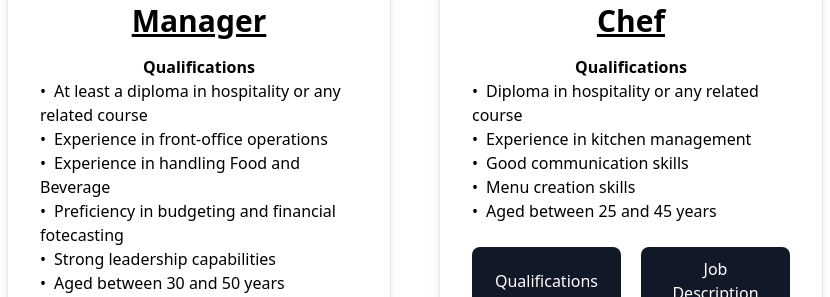
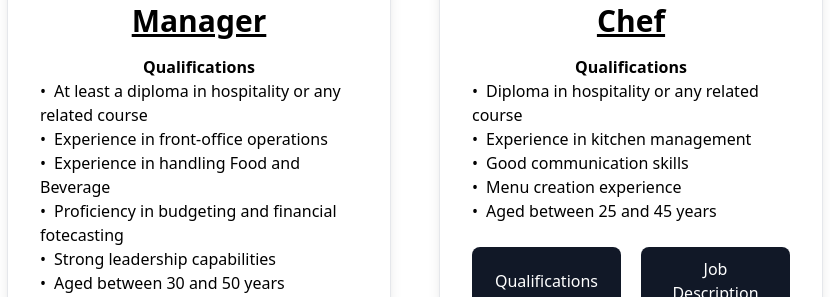
Before and after one commit to Opiyo24/golden_gate_resort, a website: page src/announcements.html in a window 1280 px wide. Shown: the part 754-1051 px from the top of the page, 9-839 px from the left. Drawn offline with nearby package versions, Linux system fonts and the light colour scheme; some icons are missing.

```diff
--- a/src/announcements.html
+++ b/src/announcements.html
@@ -146,7 +146,7 @@
                         <li class="before:content-['•'] before:pr-2">At least a diploma in hospitality or any related course</li>
                         <li class="before:content-['•'] before:pr-2">Experience in front-office operations</li>
                         <li class="before:content-['•'] before:pr-2">Experience in handling Food and Beverage</li>
-                        <li class="before:content-['•'] before:pr-2">Preficiency in budgeting and financial fotecasting</li>
+                        <li class="before:content-['•'] before:pr-2">Proficiency in budgeting and financial fotecasting</li>
                         <li class="before:content-['•'] before:pr-2">Strong leadership capabilities</li>
                         <li class="before:content-['•'] before:pr-2">Aged between 30 and 50 years</li>
                     </ul>
@@ -181,7 +181,7 @@
                         <li class="before:content-['•'] before:pr-2">Diploma in hospitality or any related course</li>
                         <li class="before:content-['•'] before:pr-2">Experience in kitchen management</li>
                         <li class="before:content-['•'] before:pr-2">Good communication skills</li>
-                        <li class="before:content-['•'] before:pr-2">Menu creation skills</li>
+                        <li class="before:content-['•'] before:pr-2">Menu creation experience</li>
                         <li class="before:content-['•'] before:pr-2">Aged between 25 and 45 years</li>
                     </ul>
                 </div>
```
Also changed, not shown: src/index.html (+2 -0 lines).
